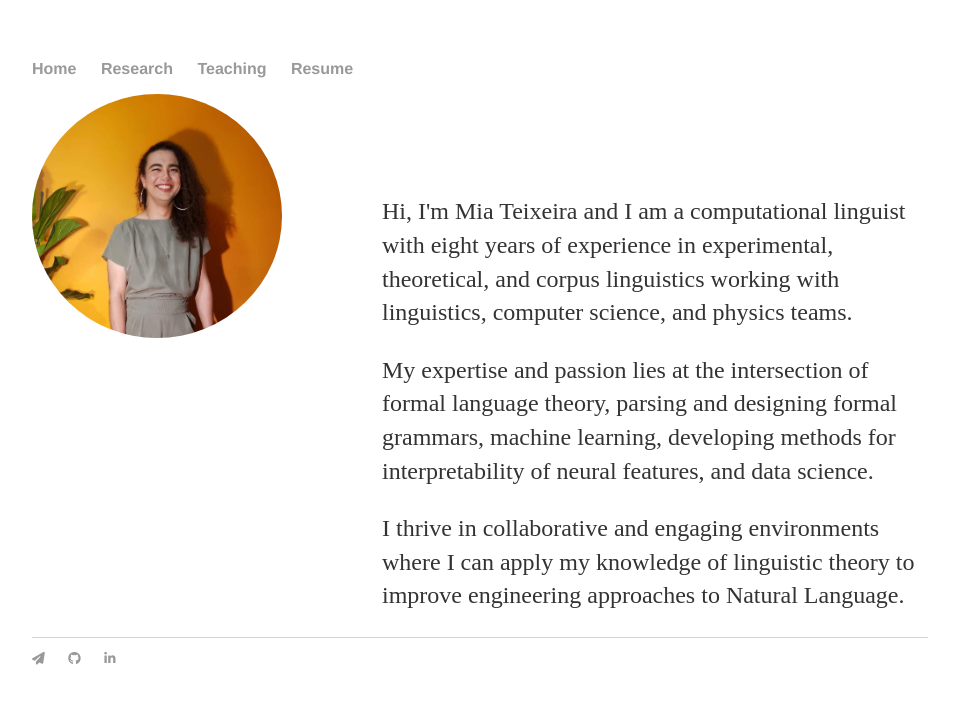
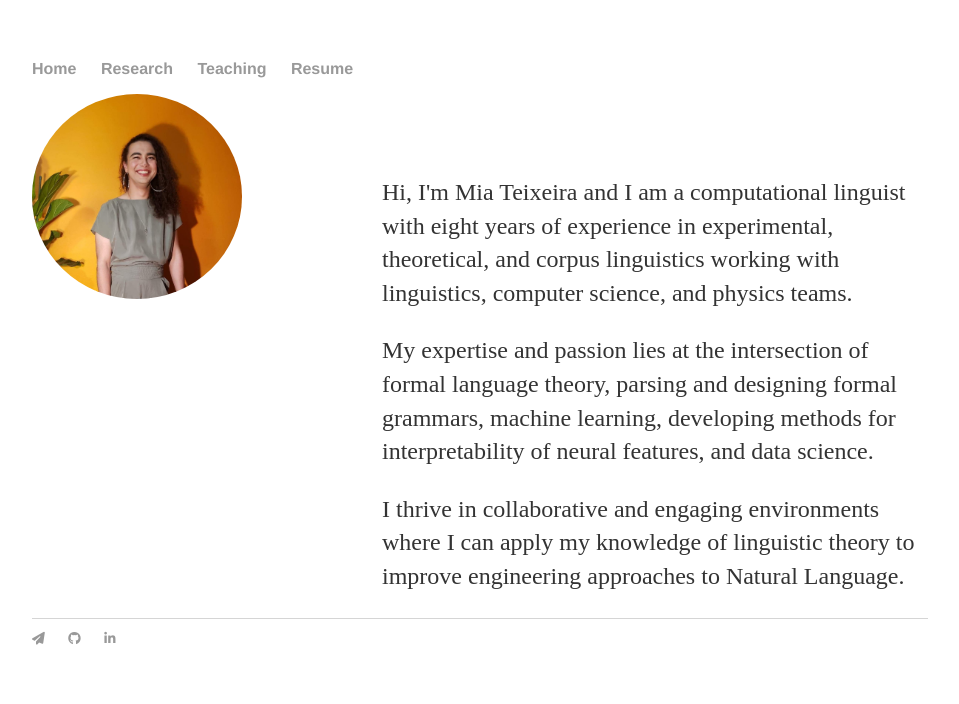
Before and after one commit to miateixeira/miateixeira.github.io, a Jekyll site: the page built from index.html, in a window 1280 px wide. Shown: the top 704 px of the page, without its empty margins (160-1119 px from the left). Built offline with Jekyll 4.4.1, drawn with Linux system fonts in a browser that asks for light colours; nearby versions of some CDN libraries.

Commit message:
centered avatar and changed width to percent

```diff
--- a/css/main.css
+++ b/css/main.css
@@ -59,7 +59,8 @@ footer {
 }
 
 img.avatar {
-  width: 250px;
+  width: 60%;
+  margin: 0 auto;
   border-radius: 50%;
   vertical-align: middle;
 }
```
